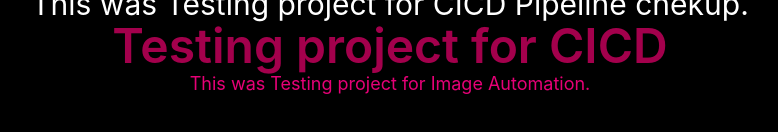
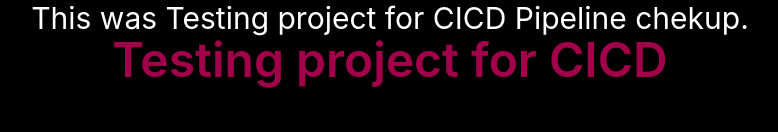
Before and after one commit to Dataxis-UditSingh/Testing_proj_CICD, a React (Vite) app: page / in a window 1280 px wide. Shown: the part 550-682 px from the top of the page, without its empty margins (250-1028 px from the left). Built offline with nearby package versions, Linux system fonts and the light colour scheme.

Commit message:
Update design

```diff
--- a/src/App.tsx
+++ b/src/App.tsx
@@ -4,18 +4,15 @@ function App() {
   return (
     <>
       <div className="h-screen flex items-center justify-center flex-col bg-black">
-        <div className="w-96 h-96 mb-8 rounded-full overflow-hidden">
+        <div className="w-96 h-96 rounded-full overflow-hidden">
           <img src="https://www.spinny.com/blog/wp-content/uploads/2024/09/videoframe_0.webp" alt="Car_Image" className="h-full w-full object-cover" />
         </div>
-        <p className="text-white text-3xl text-center mt-4">
+        <p className="text-white text-3xl text-center pt-5">
           This was Testing project for CICD Pipeline chekup.
         </p>
         <h1 className="text-pink-800 text-5xl font-semibold text-center">
           Testing project for CICD
         </h1>
-        <p className="text-pink-600 text-lg text-center mt-4">
-          This was Testing project for Image Automation.
-        </p>
       </div>
     </>
   );
```
